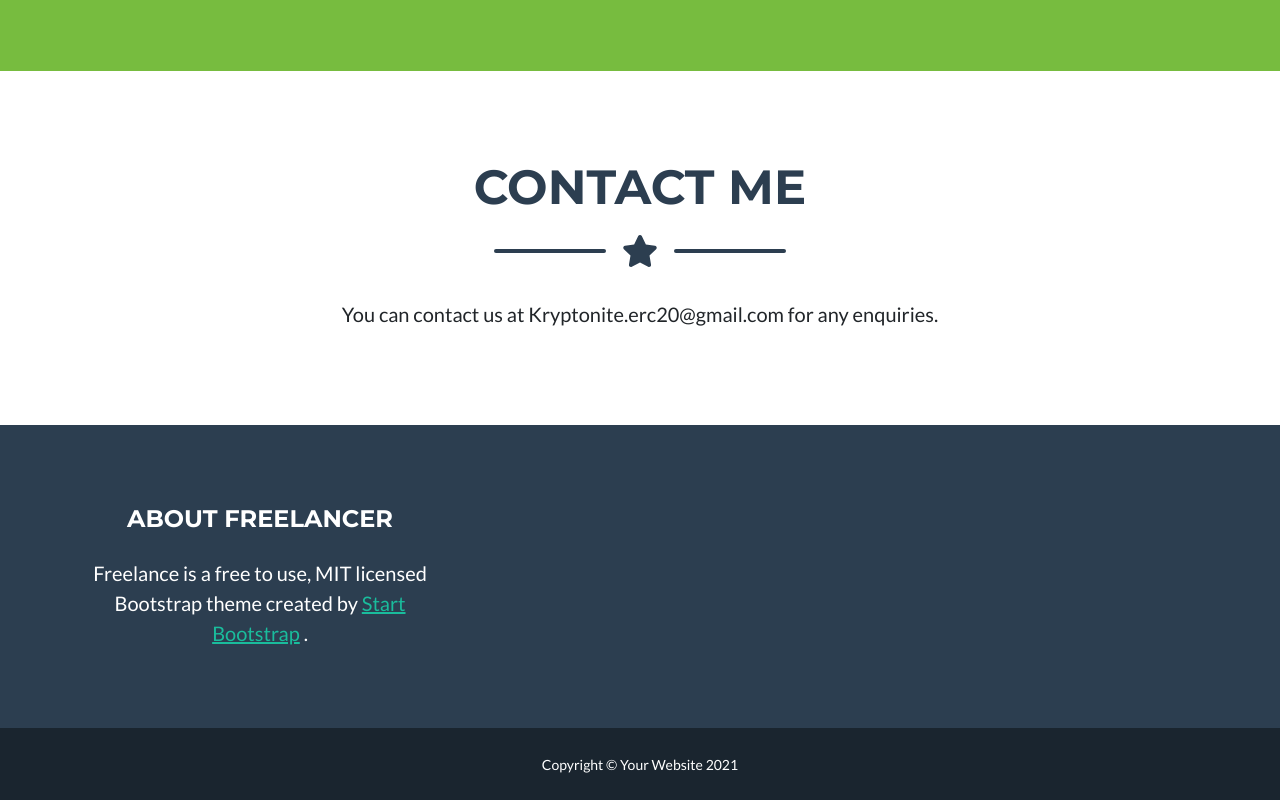
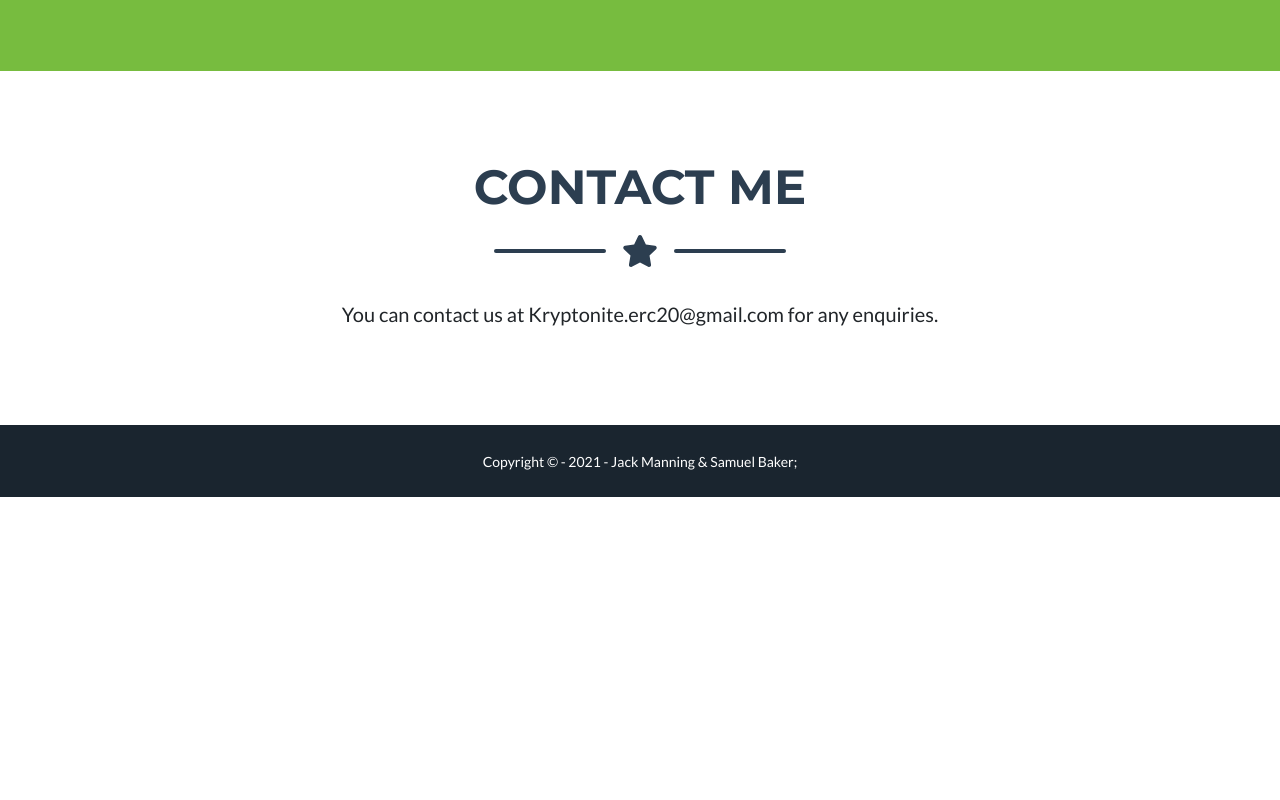
Before and after one commit to KryptoniteCoin/Kryptonite, a plain HTML site: page index.html in a window 1280 px wide. Shown: the part 2028-2828 px from the top of the page. After the commit the page ends 2525 px from the top, so only its background shows below. Drawn offline with nearby package versions, Linux system fonts and the light colour scheme.

Commit message:
Update index.html

```diff
--- a/index.html
+++ b/index.html
@@ -157,25 +157,9 @@
                 </p>
             </div>
         </section>
-        <!-- Footer-->
-        <footer class="footer text-center">
-            <div class="container">
-                <div class="row">
-                    <!-- Footer About Text-->
-                    <div class="col-lg-4">
-                        <h4 class="text-uppercase mb-4">About Freelancer</h4>
-                        <p class="lead mb-0">
-                            Freelance is a free to use, MIT licensed Bootstrap theme created by
-                            <a href="http://startbootstrap.com">Start Bootstrap</a>
-                            .
-                        </p>
-                    </div>
-                </div>
-            </div>
-        </footer>
         <!-- Copyright Section-->
         <div class="copyright py-4 text-center text-white">
-            <div class="container"><small>Copyright &copy; Your Website 2021</small></div>
+            <div class="container"><small>Copyright &copy - 2021 - Jack Manning & Samuel Baker;</small></div>
         </div>
         <!-- Portfolio Modals-->
         <!-- Portfolio Modal 1-->
```
